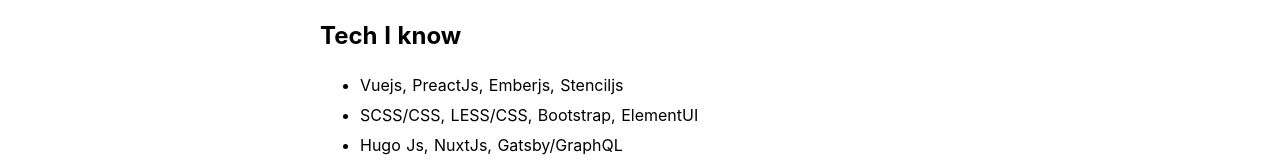
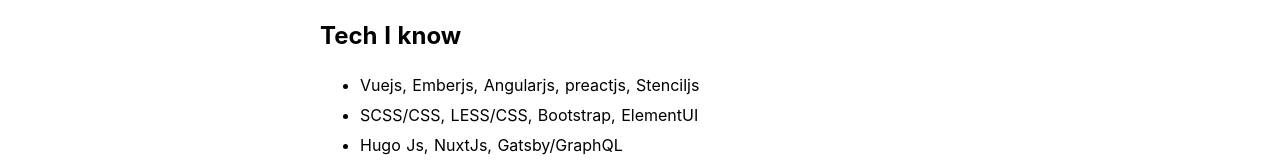
Before and after one commit to SathishkumarThangavel/my-website, a Nuxt app: page / in a window 1280 px wide. Shown: the part 571-731 px from the top of the page. Built offline with nearby package versions, Linux system fonts and the light colour scheme.

Commit message:
Add angualrjs in known frameworks

```diff
--- a/components/AboutMe.vue
+++ b/components/AboutMe.vue
@@ -3,7 +3,7 @@
         <div class="introduction"></div>
         <h2>Tech I know</h2>
         <ul>
-            <li> Vuejs, PreactJs,  Emberjs, Stenciljs</li>
+            <li> Vuejs, Emberjs, Angularjs, preactjs, Stenciljs</li>
             <li> SCSS/CSS, LESS/CSS, Bootstrap, ElementUI</li>
             <li>Hugo Js, NuxtJs, Gatsby/GraphQL</li>
             <li>Git, Gulp, npm/yarn</li>
```
